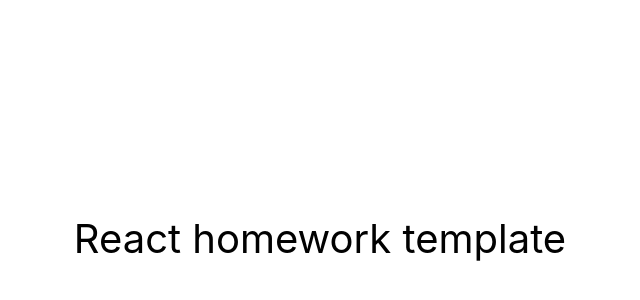
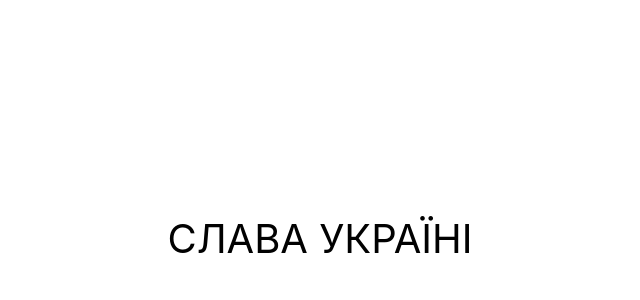
Before and after one commit to aslanukr/goit-react-hw-01-components, a React (Create React App) app: page / in a window 1280 px wide. Shown: the part 162-462 px from the top of the page, without its empty margins (320-960 px from the left). Built offline with nearby package versions, Linux system fonts and the light colour scheme.

Commit message:
initialized react-hw-01

```diff
--- a/package.json
+++ b/package.json
@@ -2,7 +2,7 @@
   "name": "react-homework-template",
   "version": "0.1.0",
   "private": true,
-  "homepage": "https://goitacademy.github.io/react-homework-template/",
+  "homepage": "https://aslanukr.github.io/goit-react-hw-01-components/",
   "dependencies": {
     "@testing-library/jest-dom": "^5.16.3",
     "@testing-library/react": "^12.1.4",
--- a/src/components/App.jsx
+++ b/src/components/App.jsx
@@ -7,10 +7,10 @@ export const App = () => {
         justifyContent: 'center',
         alignItems: 'center',
         fontSize: 40,
-        color: '#010101'
+        color: '#010101',
       }}
     >
-      React homework template
+      СЛАВА УКРАЇНІ
     </div>
   );
 };
```
